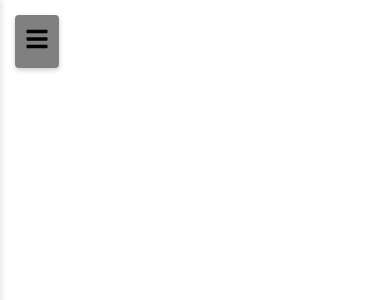
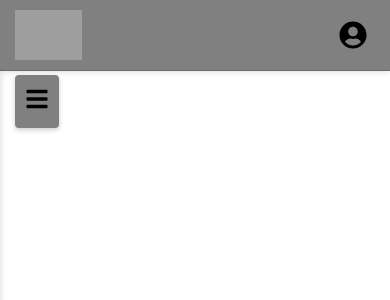
Before and after one commit to valueiron/pve-portal, a React (Vite) app: page / in a window 390 px wide. Shown: the top 300 px of the page. Built offline with nearby package versions, Linux system fonts and the light colour scheme; grey boxes are pictures that could not be loaded.

Commit message:
feat: add header

```diff
--- a/src/App.css
+++ b/src/App.css
@@ -15,9 +15,10 @@
 .app-main {
   flex: 1;
   margin-left: 250px;
+  margin-top: 80px;
   transition: margin-left 0.3s ease;
   overflow-y: auto;
-  height: 100vh;
+  height: calc(100vh - 80px);
 }
 
 .app-content {
@@ -34,6 +35,8 @@
 @media (max-width: 768px) {
   .app-main {
     margin-left: 0;
+    margin-top: 70px;
+    height: calc(100vh - 70px);
   }
 
   .nav-collapsed ~ .app-main {
--- a/src/App.jsx
+++ b/src/App.jsx
@@ -1,9 +1,11 @@
 import './App.css'
 import Nav from './Nav'
+import Header from './Header'
 
 function App() {
   return (
     <div className="app-container">
+      <Header />
       <Nav />
       <main className="app-main">
         <div className="app-content">
--- /dev/null
+++ b/src/Header.css
@@ -0,0 +1,138 @@
+/* Header */
+.header {
+    position: fixed;
+    top: 0;
+    left: 0;
+    right: 0;
+    height: 80px;
+    background-color: #808080;
+    color: #000000;
+    z-index: 999;
+    box-shadow: 0 2px 5px rgba(0, 0, 0, 0.1);
+    border-bottom: 1px solid #6b6b6b;
+}
+
+.header-content {
+    display: flex;
+    align-items: center;
+    justify-content: space-between;
+    height: 100%;
+    padding: 0 20px;
+}
+
+/* Logo area */
+.header-logo {
+    display: flex;
+    align-items: center;
+    height: 100%;
+}
+
+.header-logo-img {
+    max-height: 60px;
+    max-width: 250px;
+    width: auto;
+    height: auto;
+    object-fit: contain;
+}
+
+/* Support for 400x100 logo size */
+.header-logo-img[data-size="large"] {
+    max-width: 400px;
+    max-height: 100px;
+}
+
+.header-logo-placeholder {
+    display: flex;
+    align-items: center;
+    justify-content: center;
+    height: 60px;
+    width: 250px;
+    background-color: #6b6b6b;
+    color: #000000;
+    font-size: 1.2rem;
+    font-weight: 500;
+    border-radius: 4px;
+}
+
+/* Account dropdown */
+.header-account {
+    position: relative;
+}
+
+.header-account-button {
+    background: none;
+    border: none;
+    color: #000000;
+    cursor: pointer;
+    padding: 8px;
+    display: flex;
+    align-items: center;
+    justify-content: center;
+    transition: color 0.2s ease;
+    border-radius: 4px;
+}
+
+.header-account-button:hover {
+    color: #FFD700;
+    background-color: #2a2a2a;
+}
+
+.header-account-icon {
+    font-size: 2rem;
+    transition: color 0.2s ease;
+}
+
+.header-dropdown {
+    position: absolute;
+    top: calc(100% + 8px);
+    right: 0;
+    background-color: #808080;
+    border: 1px solid #6b6b6b;
+    border-radius: 4px;
+    box-shadow: 0 4px 8px rgba(0, 0, 0, 0.2);
+    min-width: 150px;
+    overflow: hidden;
+}
+
+.header-dropdown-item {
+    width: 100%;
+    padding: 12px 20px;
+    background: none;
+    border: none;
+    color: #000000;
+    text-align: left;
+    cursor: pointer;
+    font-size: 1rem;
+    transition: background-color 0.2s ease, color 0.2s ease;
+}
+
+.header-dropdown-item:hover {
+    background-color: #2a2a2a;
+    color: #FFD700;
+}
+
+/* Responsive adjustments */
+@media (max-width: 768px) {
+    .header {
+        height: 70px;
+    }
+
+    .header-content {
+        padding: 0 15px;
+    }
+
+    .header-logo-img {
+        max-height: 50px;
+        max-width: 200px;
+    }
+
+    .header-logo-placeholder {
+        height: 50px;
+        width: 200px;
+        font-size: 1rem;
+    }
+
+    .header-account-icon {
+        font-size: 1.75rem;
+    }
+}
--- /dev/null
+++ b/src/Header.jsx
@@ -0,0 +1,80 @@
+import React, { useState, useRef, useEffect } from "react";
+import { FaUserCircle } from "react-icons/fa";
+import "./Header.css";
+
+const Header = () => {
+    const [isDropdownOpen, setIsDropdownOpen] = useState(false);
+    const dropdownRef = useRef(null);
+
+    const toggleDropdown = () => {
+        setIsDropdownOpen(!isDropdownOpen);
+    };
+
+    // Close dropdown when clicking outside
+    useEffect(() => {
+        const handleClickOutside = (event) => {
+            if (dropdownRef.current && !dropdownRef.current.contains(event.target)) {
+                setIsDropdownOpen(false);
+            }
+        };
+
+        if (isDropdownOpen) {
+            document.addEventListener("mousedown", handleClickOutside);
+        }
+
+        return () => {
+            document.removeEventListener("mousedown", handleClickOutside);
+        };
+    }, [isDropdownOpen]);
+
+    return (
+        <header className="header">
+            <div className="header-content">
+                {/* Logo area */}
+                <div className="header-logo">
+                    <img
+                        src="/logo.png"
+                        alt="Logo"
+                        className="header-logo-img"
+                        onError={(e) => {
+                            // Hide image if it doesn't exist, showing placeholder instead
+                            e.target.style.display = 'none';
+                            e.target.nextSibling.style.display = 'block';
+                        }}
+                    />
+                    <div className="header-logo-placeholder" style={{ display: 'none' }}>
+                        Logo
+                    </div>
+                </div>
+
+                {/* Account dropdown */}
+                <div className="header-account" ref={dropdownRef}>
+                    <button
+                        className="header-account-button"
+                        onClick={toggleDropdown}
+                        aria-label="Account menu"
+                        aria-expanded={isDropdownOpen}
+                    >
+                        <FaUserCircle className="header-account-icon" />
+                    </button>
+
+                    {isDropdownOpen && (
+                        <div className="header-dropdown">
+                            <button
+                                className="header-dropdown-item"
+                                onClick={() => {
+                                    // Logout functionality will be implemented later
+                                    setIsDropdownOpen(false);
+                                }}
+                            >
+                                Logout
+                            </button>
+                        </div>
+                    )}
+                </div>
+            </div>
+        </header>
+    );
+};
+
+export default Header;
--- a/src/Nav.css
+++ b/src/Nav.css
@@ -2,8 +2,8 @@
 .nav-sidebar {
     position: fixed;
     left: 0;
-    top: 0;
-    height: 100vh;
+    top: 80px;
+    height: calc(100vh - 80px);
     width: 250px;
     background-color: #808080;
     color: #000000;
@@ -22,7 +22,7 @@
 .nav-mobile-toggle {
     display: none;
     position: fixed;
-    top: 15px;
+    top: 85px;
     left: 15px;
     z-index: 1001;
     background-color: #808080;
@@ -127,6 +127,8 @@
 @media (max-width: 768px) {
     .nav-sidebar {
         width: 250px;
+        top: 70px;
+        height: calc(100vh - 70px);
         transform: translateX(-100%);
     }
 
@@ -140,6 +142,7 @@
 
     .nav-mobile-toggle {
         display: block;
+        top: 75px;
     }
 
     .nav-mobile-backdrop {
```
